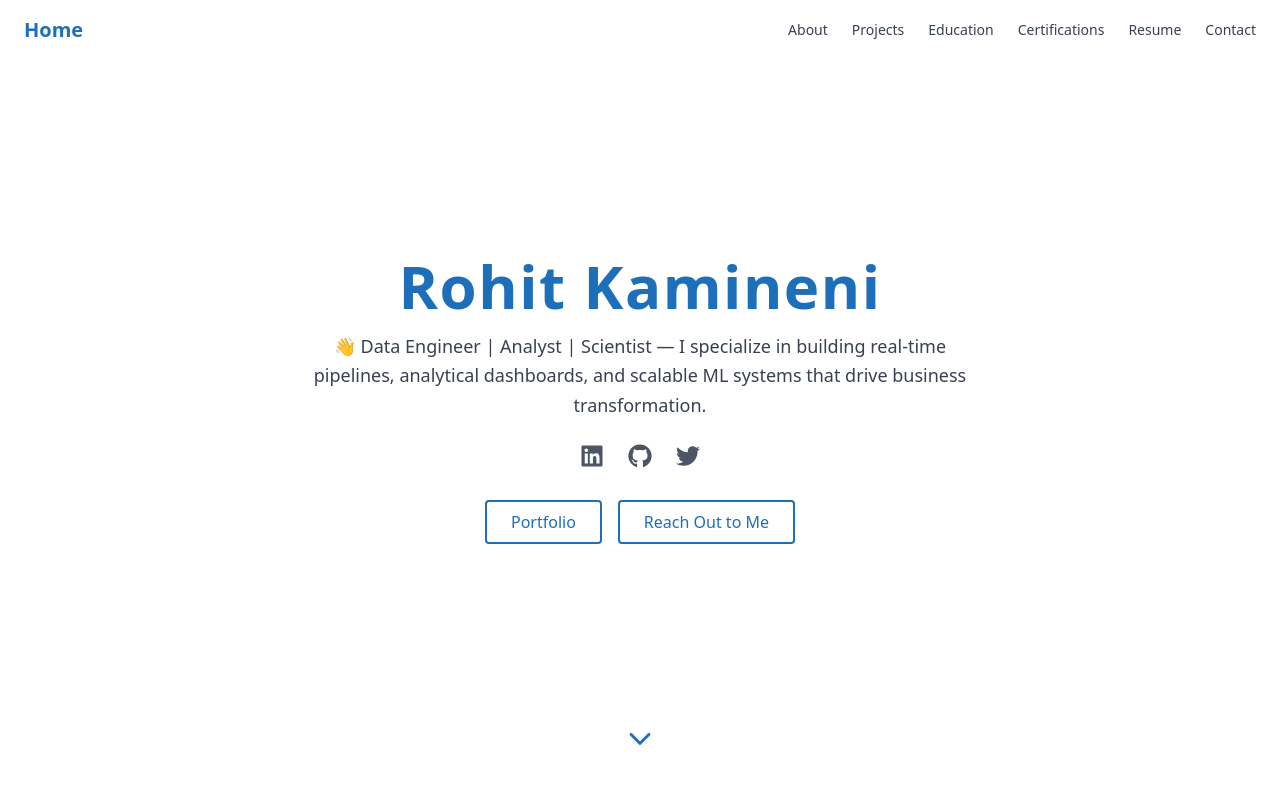
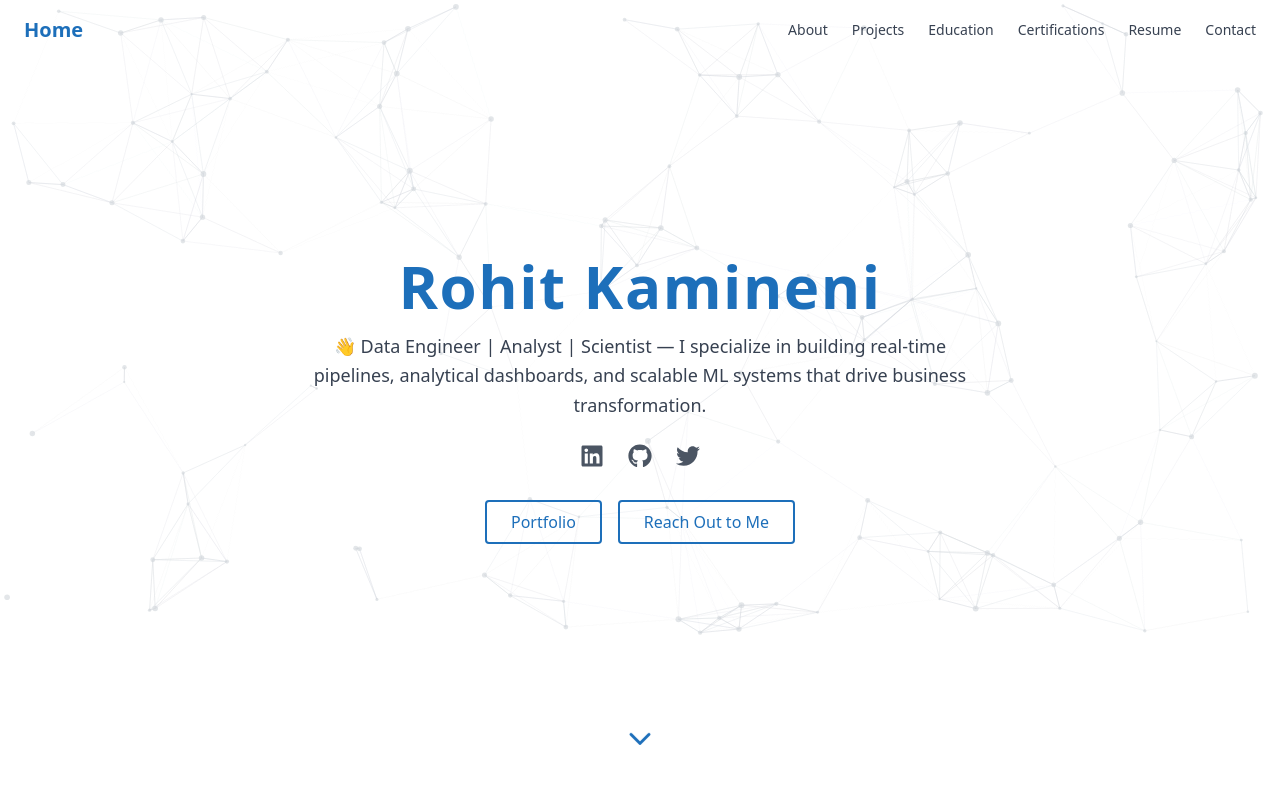
Before and after one commit to kamineni-rohit/rohit-kamineni-website, a React (Vite) app: page / in a window 1280 px wide. Shown: the top 800 px of the page. Built offline with nearby package versions, Linux system fonts and the light colour scheme.

Commit message:
Initial working version of the particles background

```diff
--- a/package.json
+++ b/package.json
@@ -16,6 +16,7 @@
     "@react-spring/web": "^9.7.5",
     "@tsparticles/engine": "^3.8.1",
     "@tsparticles/react": "^3.0.0",
+    "@tsparticles/slim": "^3.8.1",
     "emailjs-com": "^3.2.0",
     "framer-motion": "^12.7.4",
     "react": "^19.0.0",
--- a/src/components/Hero.jsx
+++ b/src/components/Hero.jsx
@@ -2,6 +2,7 @@ import { useState } from "react";
 import { FaGithub, FaLinkedin, FaTwitter } from "react-icons/fa";
 import { FiChevronDown } from "react-icons/fi";
 import ContactFormModal from "./ContactFormModal";
+import ParticlesBackground from "./ParticlesBackground";
 
 const Hero = () => {
   const [showModal, setShowModal] = useState(false);
@@ -15,8 +16,15 @@ const Hero = () => {
   };
 
   return (
-    <section className="min-h-screen flex flex-col justify-center items-center text-center px-4 bg-white relative">
-      <div id="hero-text" className="flex flex-col items-center">
+    <section className="relative w-full h-screen overflow-hidden flex flex-col justify-center items-center text-center px-4">
+      {/* Optional: If you want a white background behind the particles, uncomment below */}
+      {/* <div className="absolute inset-0 bg-white z-0"></div> */}
+
+      {/* Particles Background (z-10) */}
+      <ParticlesBackground />
+
+      {/* Foreground Content (z-20) */}
+      <div id="hero-text" className="relative z-20 flex flex-col items-center">
         <h1 className="text-5xl md:text-6xl font-bold tracking-wide text-accent">
           Rohit Kamineni
         </h1>
@@ -55,8 +63,9 @@ const Hero = () => {
         </div>
       </div>
 
+      {/* Down Arrow (z-20) */}
       <div
-        className="absolute bottom-10 text-accent text-4xl cursor-pointer animate-bounce"
+        className="absolute bottom-10 text-accent text-4xl cursor-pointer animate-bounce z-20"
         onClick={scrollToAbout}
       >
         <FiChevronDown />
--- a/src/components/ParticlesBackground.jsx
+++ b/src/components/ParticlesBackground.jsx
@@ -1,31 +1,36 @@
-import { useCallback } from "react";
-import Particles from "@tsparticles/react";
-import { loadSlim } from "@tsparticles/engine";
+import { useEffect, useState } from "react";
+import Particles, { initParticlesEngine } from "@tsparticles/react";
+import { loadSlim } from "@tsparticles/slim";
 
 const ParticlesBackground = () => {
-  const particlesInit = useCallback(async (engine) => {
-    await loadSlim(engine); // Load a slim preset to reduce bundle size
+  const [init, setInit] = useState(false);
+
+  useEffect(() => {
+    initParticlesEngine(async (engine) => {
+      await loadSlim(engine);
+    }).then(() => {
+      setInit(true);
+    });
   }, []);
 
+  if (!init) return null;
+
   return (
+    <div className="absolute inset-0 z-10 pointer-events-none">
       <Particles
         id="tsparticles"
-      init={particlesInit}
         options={{
           fullScreen: { enable: false },
           background: { color: "transparent" },
-        fpsLimit: 60,
-        interactivity: {
-          events: { onHover: { enable: true, mode: "repulse" } },
-          modes: { repulse: { distance: 100 } },
-        },
+          fpsLimit: 120,
           particles: {
+            number: { value: 360, density: { enable: true, value_area: 800 } },
             color: { value: "#d1d5db" },
             links: {
               enable: true,
               distance: 130,
               color: "#d1d5db",
-            opacity: 0.5,
+              opacity: 0.4,
               width: 1,
             },
             move: {
@@ -37,19 +42,15 @@ const ParticlesBackground = () => {
             shape: { type: "circle" },
             size: { value: { min: 1, max: 3 } },
             opacity: { value: 0.6 },
-          number: {
-            value: 60,
-            density: { enable: true, area: 800 },
-          },
           },
           detectRetina: true,
         }}
         style={{
-        position: "absolute",
-        inset: 0,
-        zIndex: 0,
+          width: "100%",
+          height: "100%",
         }}
       />
+    </div>
   );
 };
 
```
Also changed, not shown: 1 other file (tests, documents, lock files or other folders). Lines whose indentation alone changed are shown as unchanged.
